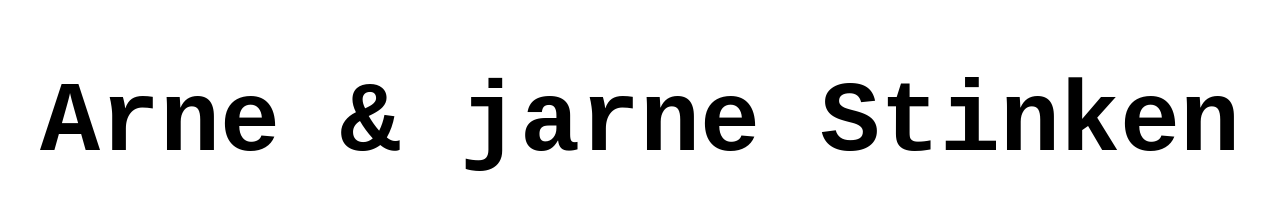
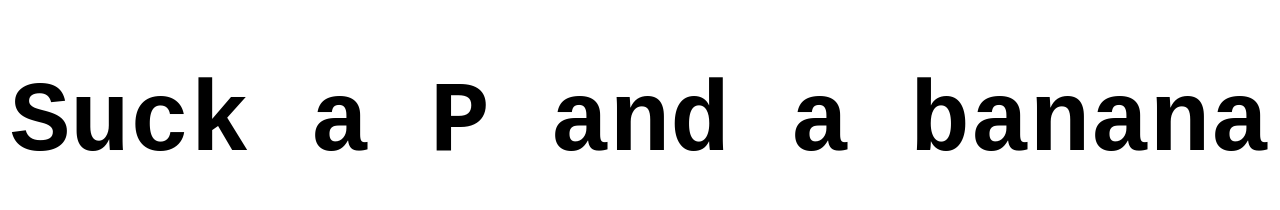
Before and after one commit to Yannick565/arnestinkt, a plain HTML site: page index.html in a window 1280 px wide. Drawn offline with Linux system fonts and the light colour scheme.

Commit message:
de real deal crazy brazy for real for real

```diff
--- a/index.html
+++ b/index.html
@@ -8,6 +8,6 @@
     <link rel="stylesheet" href="../arnestinkt/style.css">
 </head>
 <body>
-    <b><h1 class="t1">Arne & jarne Stinken</h1></b>
+    <b><h1 class="t1">Suck a P and a banana</h1></b>
 </body>
 </html>
```
